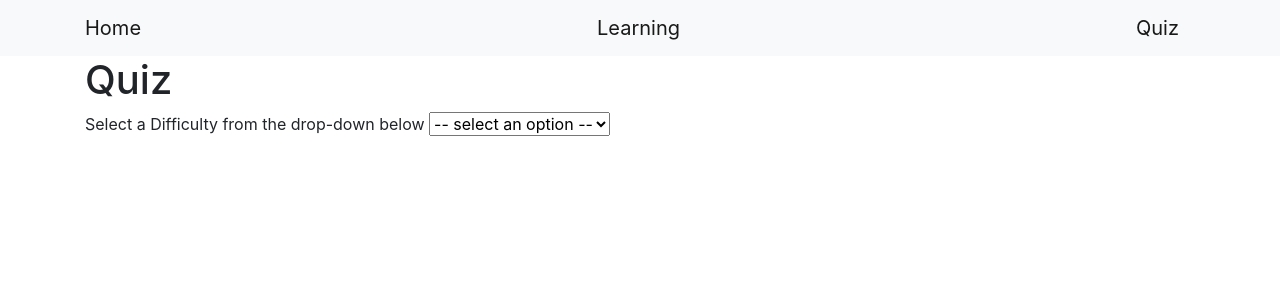
After one commit to ArtesianSquid/InteractiveMorseWebApp, a Flask app: page /quiz_home in a window 1280 px wide. The commit adds this page. Shown: the top 300 px of the page. Run offline with Flask 2, Linux system fonts and the light colour scheme; some libraries are stand-ins or nearby versions.

Commit message:
Added preliminary quiz difficulity select functionality, need to get rid of hardcoded quiz page values

```diff
--- a/server.py
+++ b/server.py
@@ -291,7 +291,7 @@ quiz_questions = {
     "prev_question": "null",
     "question_type" : "morse_english",
     "word" : "TAN",
-    "answer" : "TAN"
+    "answer" : "TAN",
     },
     "1" : {"difficulty" : "Easy",
     "number": "2",
@@ -349,6 +349,10 @@ def quiz(id=None):
 def end():
     return render_template('end.html', score=score)
 
+@app.route('/quiz_home')
+def quiz_home():
+    return render_template('quiz_home.html')
+
 
 # AJAX FUNCTIONS
 @app.route('/quiz/save_score', methods=['GET', 'POST'])
--- a/templates/layout.html
+++ b/templates/layout.html
@@ -29,7 +29,7 @@
     <div class="container">
       <a class="navbar-brand" href="/">Home</a>
       <a class="navbar-brand" href="/learn">Learning</a>
-      <a class="navbar-brand" href="/quiz/0">Quiz</a>
+      <a class="navbar-brand" href="/quiz_home">Quiz</a>
       <button class="navbar-toggler" type="button" data-bs-toggle="collapse" data-bs-target="#navbarNavAltMarkup"
         aria-controls="navbarNavAltMarkup" aria-expanded="false" aria-label="Toggle navigation">
         <span class="navbar-toggler-icon"></span>
--- /dev/null
+++ b/templates/quiz_home.html
@@ -0,0 +1,23 @@
+{% extends "layout.html" %}
+
+{% block content %}
+
+
+<div id="quiz_title">
+    <h1>Quiz</h1>
+</div>
+
+<div id="difficulty_select"></div>
+    <label for="difficulty">Select a Difficulty from the drop-down below</label>
+    <select name="difficulty" id="difficulty" onchange="location = this.value">
+        <option disabled selected value> -- select an option -- </option>
+        <!–– probably shouldn't hardcode the quiz values in case we want to change them up later––>
+        <option value="quiz/0">Easy</option>
+        <option value="Medium">Medium</option>
+        <option value="Hard">Hard</option>
+    </select>
+</div>
+
+
+
+{% endblock %}
```
